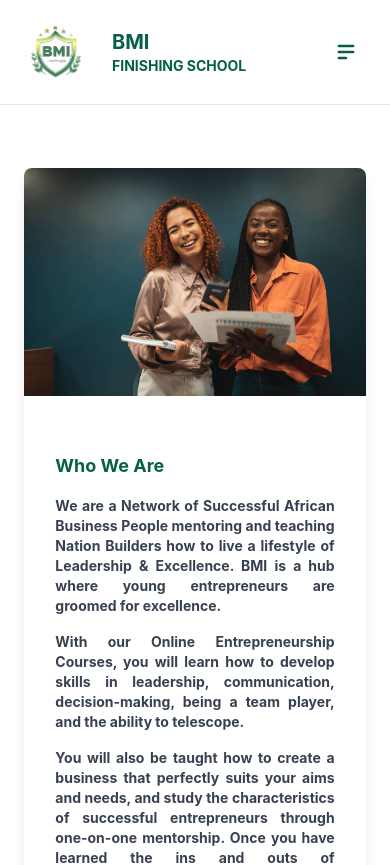
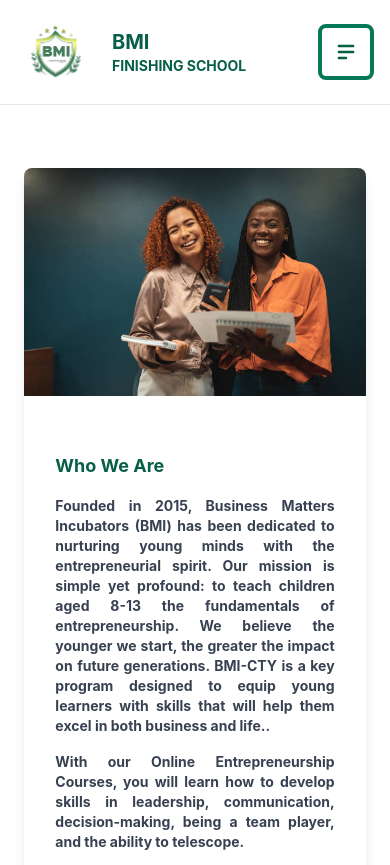
Before and after one commit to Moses-main/catch_them_young, a React (Create React App) app: page /about in a window 390 px wide. Shown: the top 865 px of the page. Built offline with nearby package versions, Linux system fonts and the light colour scheme.

Commit message:
Reduce font size of elements

```diff
--- a/src/components/Footer.jsx
+++ b/src/components/Footer.jsx
@@ -27,11 +27,11 @@ const Footer = () => {
                 Home
               </a>
             </li>
-            {/* <li>
-              <a href="/courses" className="hover:underline">
-                Courses
+            <li>
+              <a href="/program" className="hover:underline">
+                Program
               </a>
-            </li> */}
+            </li>
             <li>
               <a href="/mentorship" className="hover:underline">
                 Mentorship
--- a/src/components/Navbar.jsx
+++ b/src/components/Navbar.jsx
@@ -62,7 +62,7 @@ const Navbar = () => {
 
         {/* Hamburger Icon for Mobile */}
         <button
-          className="block md:hidden text-2xl focus:outline-none border border-4 border-solid border-white rounded-lg p-3"
+          className="block md:hidden text-2xl focus:outline-none border border-4 border-solid border-emerald-700 rounded-lg p-3"
           onClick={toggleMenu}
           aria-label="Toggle menu"
         >
@@ -93,7 +93,8 @@ const Navbar = () => {
             isMenuOpen ? "translate-x-0" : "-translate-x-full"
           }`}
         >
-          {["Home", "Mentorship", "About", "Contact"].map((item, index) => (
+          {["Home", "Program", "Mentorship", "About", "Contact"].map(
+            (item, index) => (
               <li key={index} className="w-full text-center">
                 <Link
                   to={`/${item.toLowerCase().replace(/\s/g, "")}`}
@@ -107,7 +108,8 @@ const Navbar = () => {
                 )}
                 {/* Add border for all except last item */}
               </li>
-          ))}
+            )
+          )}
         </ul>
       </nav>
     </header>
--- a/src/components/Subscribe.jsx
+++ b/src/components/Subscribe.jsx
@@ -35,8 +35,10 @@ const Subscribe = () => {
 
   return (
     <div className="subscribe-container bg-[#f3f4f6] p-6 rounded-md shadow-md text-center">
-      <h3 className="text-2xl text-emerald-800 font-bold mb-4">Stay Updated</h3>
-      <p className="mb-4">
+      <h3 className="md:text-2xl text-base text-emerald-800 font-bold mb-4">
+        Stay Updated
+      </h3>
+      <p className="mb-4 text-sm md:text-base font-bold">
         Subscribe to get the latest updates on our Entrepreneurship Courses and
         News.
       </p>
--- a/src/components/Welcome.jsx
+++ b/src/components/Welcome.jsx
@@ -64,7 +64,7 @@ const Welcome = () => {
           <h3 className="text-xl md:text-2xl font-semibold text-emerald-800 mb-4">
             Welcome To CTY
           </h3>
-          <p className="text-base md:text-lg text-justify text-gray-600 font-bold mb-6">
+          <p className="text-sm md:text-lg text-justify text-gray-600 font-bold mb-6">
             Introducing BMI- CTY Academy: This academy provides platform for a
             child to get basic training and information on entrepreneurship to
             become a nation builder. The learning creates awareness on wealth
@@ -72,12 +72,12 @@ const Welcome = () => {
             contributes toward capacity development and building right mentality
             for innovations.
           </p>
-          <p className="text-base font-bold md:text-lg text-gray-600 mb-6">
+          <p className="text-sm text-justify font-bold md:text-lg text-gray-600 mb-6">
             Young learners start early to get additional training, knowledge and
             attributes needed to bring out their best abilities in the context
             of starting up a new business and monetizing their talents.
           </p>
-          <p className="text-base md:text-lg text-gray-600 mb-6 font-semibold">
+          <p className="text-sm md:text-lg text-gray-600 mb-6 font-semibold">
             Catch Them Young Entrepreneurship Training
           </p>
           <motion.button
@@ -92,10 +92,10 @@ const Welcome = () => {
 
       {/* Mentorship Program Section */}
       <div className="container mx-auto py-16 px-4 text-center">
-        <h2 className="md:text-3xl text-lg font-bold text-emerald-800 mb-6">
+        <h2 className="md:text-3xl text-md font-bold text-emerald-800 mb-6">
           Empowering the Next Generation of Entrepreneurs
         </h2>
-        <p className="md:text-lg font-bold text-gray-700 text-sm mb-6 ">
+        <p className="md:text-lg text-justify font-bold text-gray-700 text-sm mb-6 ">
           The BMI-CTY Academy Mentorship Program is more than guidance—it's a
           partnership built on growth, innovation, and shared aspirations. We
           are committed to nurturing the next generation of leaders by
@@ -111,7 +111,7 @@ const Welcome = () => {
             <h4 className="font-semibold text-lg text-emerald-800">
               One-on-One Mentorship
             </h4>
-            <p className="text-gray-600 font-bold text-sm">
+            <p className="text-gray-600  font-bold text-sm">
               Tailored advice and insights from industry leaders who have walked
               the path of entrepreneurship.
             </p>
--- a/src/components/about/WhoWeAre.jsx
+++ b/src/components/about/WhoWeAre.jsx
@@ -13,10 +13,13 @@ const WhoWeAre = () => (
           Who We Are
         </h2>
         <p className="md:text-lg font-bold text-sm text-justify text-gray-700 mb-4">
-          We are a Network of Successful African Business People mentoring and
-          teaching Nation Builders how to live a lifestyle of Leadership &
-          Excellence. BMI is a hub where young entrepreneurs are groomed for
-          excellence.
+          Founded in 2015, Business Matters Incubators (BMI) has been dedicated
+          to nurturing young minds with the entrepreneurial spirit. Our mission
+          is simple yet profound: to teach children aged 8-13 the fundamentals
+          of entrepreneurship. We believe the younger we start, the greater the
+          impact on future generations. BMI-CTY is a key program designed to
+          equip young learners with skills that will help them excel in both
+          business and life..
         </p>
         <p className="md:text-lg text-sm font-bold text-justify text-gray-700 mb-4">
           With our Online Entrepreneurship Courses, you will learn how to
--- a/src/pages/Mentorship.jsx
+++ b/src/pages/Mentorship.jsx
@@ -178,7 +178,7 @@ const Mentorship = () => {
                 {/* Lottie animation */}
                 <Lottie
                   animationData={section.animation}
-                  className="absolute inset-0 w-full h-full object-cover z-0 scale-75 md:scale-100"
+                  className="absolute inset-0 md:w-full md:h-full h-50 w-50 object-cover z-0 scale-75 md:scale-100"
                 />
 
                 {/* Dynamic Content */}
@@ -188,7 +188,7 @@ const Mentorship = () => {
                       return (
                         <motion.p
                           key={i}
-                          className="md:text-xl text-sm text-justify md:text-justify text-gray-700"
+                          className="md:text-xl font-bold text-sm text-justify md:text-justify text-gray-700"
                           variants={contentVariants}
                         >
                           {item.text}
@@ -212,7 +212,9 @@ const Mentorship = () => {
                           variants={contentVariants}
                         >
                           {item.items.map((listItem, j) => (
-                            <li key={j}>{listItem}</li>
+                            <li key={j} className="font-bold">
+                              {listItem}
+                            </li>
                           ))}
                         </motion.ul>
                       );
@@ -246,7 +248,7 @@ const Mentorship = () => {
                   >
                     <a
                       href={section.button.action}
-                      className="bg-emerald-700 text-white px-4 py-2 rounded-full hover:bg-emerald-800"
+                      className="bg-emerald-700 text-white px-6 py-2 rounded-full hover:bg-yellow-800"
                     >
                       {section.button.text}
                     </a>
--- a/src/pages/Program.jsx
+++ b/src/pages/Program.jsx
@@ -5,7 +5,7 @@ const ProgramPage = () => {
     <main className="program-page max-w-screen-xl md:mt-40 mt-20 mx-auto p-6">
       {/* BMI-CTY Entrepreneurship Education Program Section */}
       <section className="bmi-cty-program bg-white shadow-lg rounded-lg p-6 mb-8">
-        <h2 className="text-3xl font-bold text-emerald-800 md:mb-10 mb-4 text-center">
+        <h2 className="md:text-3xl text-base font-bold text-emerald-800 md:mb-10 mb-4 text-center">
           BMI-CTY Entrepreneurship Education Program
         </h2>
         <div className="flex flex-col items-center gap-8">
@@ -107,7 +107,7 @@ const ProgramPage = () => {
               alt="Children learning coding"
             />
           </div>
-          <div className="text-content lg:w-1/2">
+          <div className="text-content lg:w-1/2 p-5">
             <p className="md:text-lg text-justify text-sm font-bold text-gray-700 ">
               In today's digital age, having technical skills is crucial. That’s
               why BMI-CTY includes a Digital Skill Lab program where children
```
Lines whose indentation alone changed are shown as unchanged.
